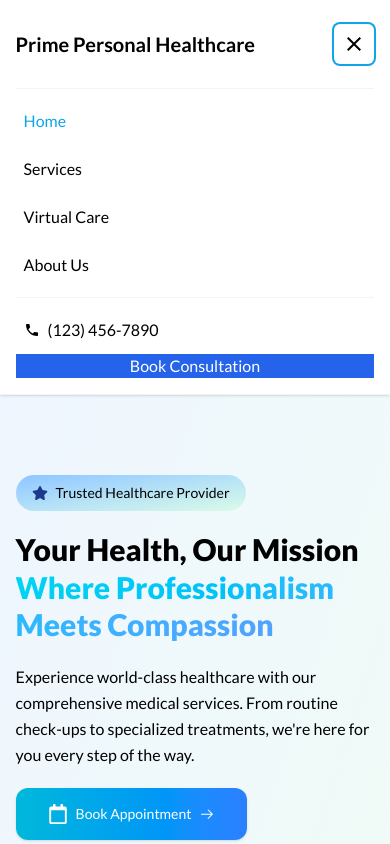
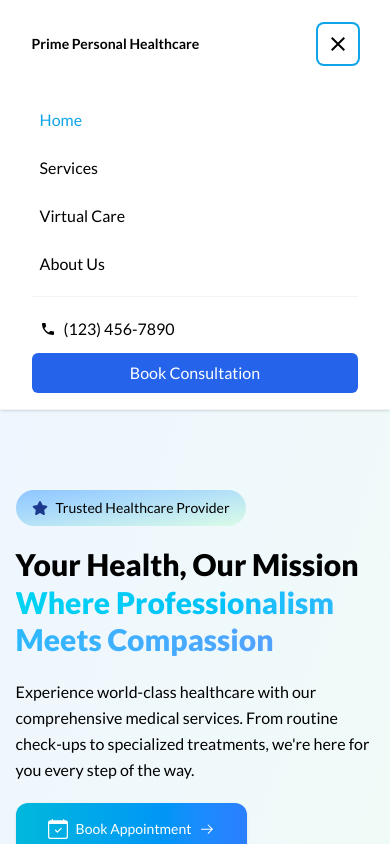
Before and after one commit to Olawoyin1/prime-personal-healthcare, a React (Vite) app: page / in a window 390 px wide. Both pictures are taken after a click on the button 354 px from the left and 44 px from the top of the page. Shown: the top 844 px of the page. Built offline with nearby package versions, Linux system fonts and the light colour scheme.

Commit message:
navbar responsive and change in icons

```diff
--- a/src/App.css
+++ b/src/App.css
@@ -2,16 +2,16 @@
 body
 {
     /* font-family: "Open Sans", sans-serif; */
-    font-family: "Lato", sans-serif;
-}
+  }
 
 
-button{
-  cursor: pointer;
-}
+  button{
+    cursor: pointer;
+  }
 
-*{
+  *{
     /* border: 1px solid red; */
+    font-family: "Lato", sans-serif;
     box-sizing: border-box !important;
     list-style-type: none;
     text-decoration: none;
--- a/src/components/Hero.tsx
+++ b/src/components/Hero.tsx
@@ -2,10 +2,12 @@
 import { Link } from 'react-router-dom';
 import { MdPhone } from 'react-icons/md';
 import { FaStar } from "react-icons/fa6";
-import { FaRegCalendar } from "react-icons/fa";
+// import { FaRegCalendar } from "react-icons/fa";
 import { GoArrowRight } from "react-icons/go";
-import { FaVideo } from "react-icons/fa6";
+// import { FaVideo } from "react-icons/fa6";
 import { IoMdCheckmarkCircleOutline } from "react-icons/io";
+import { PiVideoCameraLight } from "react-icons/pi";
+import { BsCalendarCheck } from "react-icons/bs";
 
 const Hero = () => {
   return (
@@ -37,7 +39,7 @@ const Hero = () => {
                   to="/book-appointment"
                   className="group bg-gradient-to-r from-cyan-500 to-blue-500 hover:from-cyan-600 hover:to-blue-600 text-white  py-4 px-8 rounded-xl transition-all duration-300 transform  shadow flex items-center justify-center space-x-2 text-sm"
                 >
-                  <FaRegCalendar size={20} />
+                  <BsCalendarCheck size={20} />
                   <span>Book Appointment</span>
                   <GoArrowRight size={16} className="group-hover:translate-x-1 transition-transform" />
                 </Link>
@@ -45,7 +47,7 @@ const Hero = () => {
                   to="/virtual-consultation"
                   className="group bg-white bg-opacity-20 backdrop-blur-sm text-blue-600  hover:bg-opacity-30  py-4 px-8 rounded-xl transition-all duration-300 transform  shadow flex items-center justify-center space-x-2 border border-white border-opacity-30 text-sm "
                 >
-                  <FaVideo size={20} />
+                  <PiVideoCameraLight size={20} />
                   <span>Virtual Care</span>
                   <GoArrowRight size={16} className="group-hover:translate-x-1 transition-transform" />
                 </Link>
--- a/src/components/Navbar.tsx
+++ b/src/components/Navbar.tsx
@@ -1,8 +1,6 @@
-
-import  { useState } from 'react';
+import { useState } from 'react';
 import { Link, useLocation } from 'react-router-dom';
 import { MdMenu, MdClose, MdPhone } from 'react-icons/md';
-// import { FiHeart } from 'react-icons/fi';
 
 const Navbar = () => {
   const [isMenuOpen, setIsMenuOpen] = useState(false);
@@ -19,12 +17,11 @@ const Navbar = () => {
 
   return (
     <header className="bg-white shadow-sm border-b border-gray-100 sticky top-0 z-50">
-      <div className="container mx-auto ">
-        <div className="flex justify-between items-center h-22">
+      <div className="container mx-auto">
+        <div className="flex justify-between items-center h-22 px-4 md:px-0">
           {/* Logo */}
           <Link to="/" className="flex items-center space-x-2">
-            {/* <FiHeart className="h-8 w-8 text-[#0EA5E9]" /> */}
-            <span className="font-heading font-bold text-xl text-slate">
+            <span className="font-heading font-bold text-sm md:text-xl text-slate">
               Prime Personal Healthcare
             </span>
           </Link>
@@ -55,14 +52,12 @@ const Navbar = () => {
               <MdPhone className="h-4 w-4" />
               <span className="font-body text-sm">(123) 456-7890</span>
             </a>
-            <button
-              className="bg-[#2563EB] hover:bg-[#2563EB]/90 text-white text-sm font-body py-2 rounded font-medium px-6"
-            >
+            <button className="bg-[#2563EB] hover:bg-[#2563EB]/90 text-white text-sm font-body py-2 rounded font-medium px-6">
               <Link to="/contact">Book Consultation</Link>
             </button>
           </div>
 
-          {/* Mobile menu button */}
+          {/* Mobile Menu Button */}
           <button
             onClick={() => setIsMenuOpen(!isMenuOpen)}
             className="md:hidden p-2 rounded-md text-slate hover:text-[#0EA5E9] focus:outline-none focus:ring-2 focus:ring-[#0EA5E9]"
@@ -76,9 +71,12 @@ const Navbar = () => {
         </div>
 
         {/* Mobile Navigation */}
-        {isMenuOpen && (
-          <div className="md:hidden border-t border-gray-100 py-4 animate-fade-in">
-            <nav className="flex flex-col space-y-4">
+        <div
+          className={`md:hidden overflow-hidden transition-all duration-300 ease-in-out ${
+            isMenuOpen ? 'max-h-screen opacity-100' : 'max-h-0 opacity-0'
+          }`}
+        >
+          <nav className="flex flex-col space-y-4 py-4 px-4">
             {navigation.map((item) => (
               <Link
                 key={item.name}
@@ -101,9 +99,7 @@ const Navbar = () => {
                 <MdPhone className="h-4 w-4" />
                 <span className="font-body">(123) 456-7890</span>
               </a>
-                <button
-                  className="w-full mt-2 bg-[#2563EB] hover:bg-[#2563EB]/90 text-white font-body font-medium"
-                >
+              <button className="w-full mt-2 bg-[#2563EB] hover:bg-[#2563EB]/90 text-white font-body font-medium px-4 py-2 rounded-md">
                 <Link to="/contact" onClick={() => setIsMenuOpen(false)}>
                   Book Consultation
                 </Link>
@@ -111,7 +107,6 @@ const Navbar = () => {
             </div>
           </nav>
         </div>
-        )}
       </div>
     </header>
   );
--- a/src/components/ServiceModal.tsx
+++ b/src/components/ServiceModal.tsx
@@ -21,14 +21,14 @@ const ServiceModal: React.FC<ServiceModalProps> = ({ service, isOpen, onClose })
         <div className="inline-block w-full max-w-4xl p-6 my-8 overflow-hidden text-left align-middle transition-all transform bg-white shadow-xl rounded-2xl">
           <div className="flex items-start justify-between mb-6">
             <div className="flex items-center space-x-4">
-              <div className="w-16 h-16 bg-[#0EA5E9]/10 rounded-xl flex items-center justify-center">
+              <div className="min-w-16 h-16 bg-[#0EA5E9]/10 rounded-xl flex items-center justify-center">
                 <IconComponent className="h-8 w-8 text-[#0EA5E9]" />
               </div>
               <div>
-                <h3 className="font-heading font-bold text-2xl text-slate">
+                <h3 className="font-heading font-bold text-xl text-slate">
                   {service.title}
                 </h3>
-                <p className="font-body text-gray-600 mt-1">
+                <p className="font-body text-sm text-gray-600 mt-1">
                   {service.description}
                 </p>
               </div>
--- a/src/pages/Virtual.tsx
+++ b/src/pages/Virtual.tsx
@@ -84,7 +84,7 @@ const VirtualCare = () => {
         <div className="relative container mx-auto px-4 sm:px-6 lg:px-8">
           <div className="grid lg:grid-cols-2 gap-12 items-center">
             <div className="text-white">
-              <h1 className="font-heading font-extrabold text-3xl sm:text-4xl lg:text-6xl leading-tight mb-6">
+              <h1 className="font-heading font-extrabold text-3xl sm:text-4xl  leading-tight mb-6">
                 Healthcare at Your
                 <span className="block text-[#1]">Fingertips</span>
               </h1>
@@ -250,21 +250,21 @@ const VirtualCare = () => {
                   <Smartphone size={20} className="text-healthcare-primary mt-1 flex-shrink-0" />
                   <div>
                     <h4 className="font-semibold">Device</h4>
-                    <p className="">Computer, tablet, or smartphone with camera and microphone</p>
+                    <p className="text-sm">Computer, tablet, or smartphone with camera and microphone</p>
                   </div>
                 </div>
                 <div className="flex items-start space-x-3">
                   <Video size={20} className="text-healthcare-primary mt-1 flex-shrink-0" />
                   <div>
                     <h4 className="font-semibold">Internet</h4>
-                    <p className="">Stable internet connection for video calling</p>
+                    <p className="text-sm">Stable internet connection for video calling</p>
                   </div>
                 </div>
                 <div className="flex items-start space-x-3">
                   <Download size={20} className="text-healthcare-primary mt-1 flex-shrink-0" />
                   <div>
                     <h4 className="font-semibold">Browser</h4>
-                    <p className="">Updated web browser (Chrome, Safari, Firefox)</p>
+                    <p className="text-sm">Updated web browser (Chrome, Safari, Firefox)</p>
                   </div>
                 </div>
               </div>
```
Also changed, not shown: src/data.tsx (+5 -3 lines), src/pages/Home.tsx (+9 -5 lines). Lines whose indentation alone changed are shown as unchanged.
